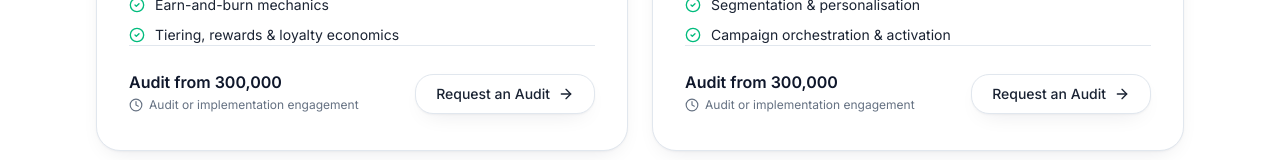
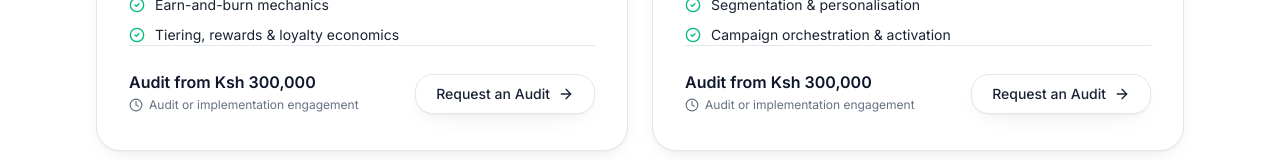
Before and after one commit to Washington-Karanja/StringBuilder, a Next.js app: page /services in a window 1280 px wide. Shown: the part 744-904 px from the top of the page. Built offline with nearby package versions, Linux system fonts and the light colour scheme.

Commit message:
feature/add-prefix to the pricing

```diff
--- a/src/content/services.ts
+++ b/src/content/services.ts
@@ -18,7 +18,7 @@ export const services: Service[] = [
     tagline: "Loyalty that changes behaviour without eroding margin",
     description: "Programme design, earn-and-burn mechanics, tiers, rewards and the economics that keep loyalty sustainable.",
     duration: "Audit or implementation engagement",
-    price: "Audit from 300,000",
+    price: "Audit from Ksh 300,000",
     points: ["Programme design & redesign", "Earn-and-burn mechanics", "Tiering, rewards & loyalty economics"],
     icon: "Briefcase",
   },
@@ -28,7 +28,7 @@ export const services: Service[] = [
     tagline: "Turn customer knowledge into action",
     description: "Lifecycle marketing, segmentation, personalisation and campaign orchestration across every channel.",
     duration: "Audit or implementation engagement",
-    price: "Audit from 300,000",
+    price: "Audit from Ksh 300,000",
     points: ["Lifecycle marketing", "Segmentation & personalisation", "Campaign orchestration & activation"],
     icon: "Compass",
   },
@@ -38,7 +38,7 @@ export const services: Service[] = [
     tagline: "The foundation everything else stands on",
     description: "A single customer view, clean connected data and analytics you can actually act on—from lifetime value to churn and cohort insight.",
     duration: "Audit or implementation engagement",
-    price: "Audit from 300,000",
+    price: "Audit from Ksh 300,000",
     points: ["Single customer view", "Data quality & structuring", "Analytics, segmentation & ROI"],
     icon: "TrendingUp",
   },
```
